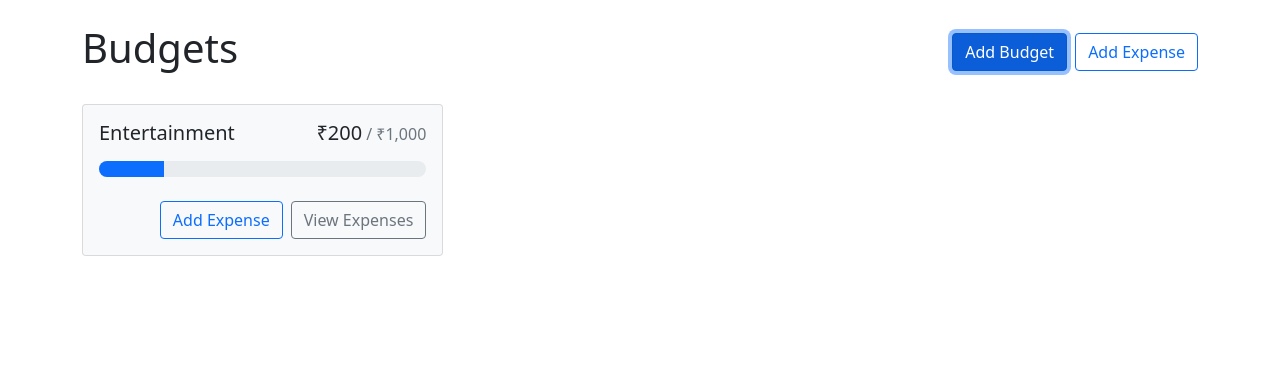
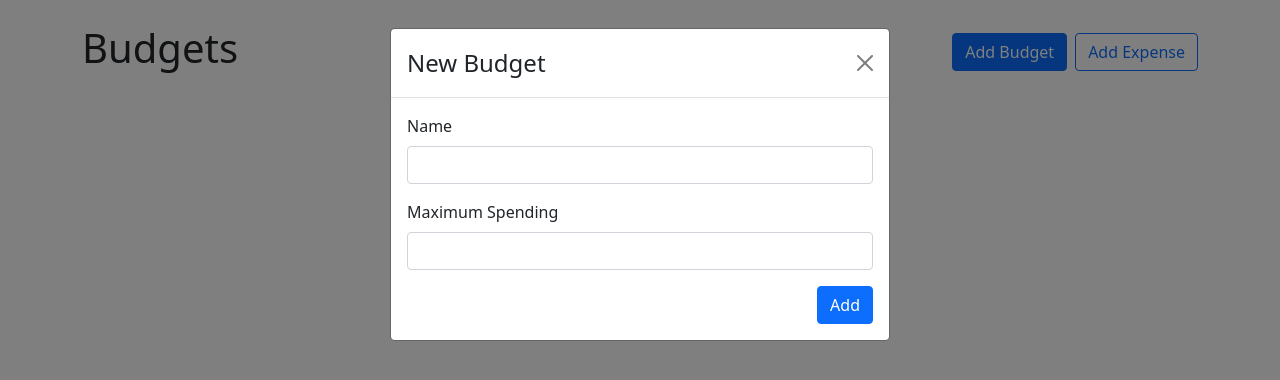
Before and after one commit to Fig0-xD/Budget-App, a React (Create React App) app: page / in a window 1280 px wide. Both pictures are taken after a click on the button "Add Budget". Shown: the top 380 px of the page. Built offline with nearby package versions, Linux system fonts and the light colour scheme.

Commit message:
working add budget button and its functionality

```diff
--- a/src/App.js
+++ b/src/App.js
@@ -1,14 +1,25 @@
-import React from "react";
+import React, { useState } from "react";
 import { Button, Container, Stack } from "react-bootstrap";
 
 import BudgetCard from "./components/BudgetCard";
+import AddBudgetModal from "./components/AddBudgetModal";
+import { useBudgets } from "./contexts/BudgetsContext";
 
 function App() {
+	const [showAddBudgetModal, setShowAddBudgetModal] = useState(false);
+	const { budgets, getBudgetExpenses } = useBudgets();
+
 	return (
+		<>
 			<Container className="my-4">
 				<Stack direction="horizontal" gap="2" className="mb-4">
 					<h1 className="me-auto">Budgets</h1>
-				<Button variant="primary">Add Budget</Button>
+					<Button
+						variant="primary"
+						onClick={() => setShowAddBudgetModal(true)}
+					>
+						Add Budget
+					</Button>
 					<Button variant="outline-primary">Add Expense</Button>
 				</Stack>
 				<div
@@ -16,12 +27,31 @@
 						display: "grid",
 						gridTemplateColumns: "repeat(auto-fill, minmax(300px, 1fr))",
 						gap: "1rem",
-          alignItems: "flex-start"
+						alignItems: "flex-start",
 					}}
 				>
-        <BudgetCard name="Entertainment" amount={200} max={1000} gray></BudgetCard>
+					{budgets.map((budget) => {
+						const amount = getBudgetExpenses(budget.id).reduce(
+							(total, expense) => total + expense.amount,
+							0
+						);
+
+						return (
+							<BudgetCard
+								key={budget.id}
+								name={budget.name}
+								amount={amount}
+								max={budget.max}
+							/>
+						);
+					})}
 				</div>
 			</Container>
+			<AddBudgetModal
+				show={showAddBudgetModal}
+				handleClose={setShowAddBudgetModal}
+			/>
+		</>
 	);
 }
 
--- /dev/null
+++ b/src/components/AddBudgetModal.jsx
@@ -0,0 +1,54 @@
+import React, { useRef } from "react";
+import { Button, Form, Modal } from "react-bootstrap";
+
+import { useBudgets } from "../contexts/BudgetsContext";
+
+const AddBudgetModal = ({ show, handleClose }) => {
+	const nameRef = useRef();
+	const maxRef = useRef();
+
+	const { addBudget } = useBudgets();
+
+	const handleSubmit = (event) => {
+		event.preventDefault();
+		addBudget({
+			name: nameRef.current.value,
+			max: maxRef.current.value,
+		});
+
+        handleClose();
+	};
+
+	return (
+		<Modal show={show} onHide={handleClose}>
+			<Form onSubmit={handleSubmit}>
+				<Modal.Header closeButton>
+					<Modal.Title>New Budget</Modal.Title>
+				</Modal.Header>
+				<Modal.Body>
+					<Form.Group controlId="name" className="mb-3">
+						<Form.Label>Name</Form.Label>
+						<Form.Control ref={nameRef} type="text" required />
+					</Form.Group>
+					<Form.Group controlId="max" className="mb-3">
+						<Form.Label>Maximum Spending</Form.Label>
+						<Form.Control
+							ref={maxRef}
+							type="number"
+							required
+							min={0}
+							step={0.01}
+						/>
+					</Form.Group>
+					<div className="d-flex justify-content-end">
+						<Button type="submit" variant="primary">
+							Add
+						</Button>
+					</div>
+				</Modal.Body>
+			</Form>
+		</Modal>
+	);
+};
+
+export default AddBudgetModal;
```
Lines whose indentation alone changed are shown as unchanged.
